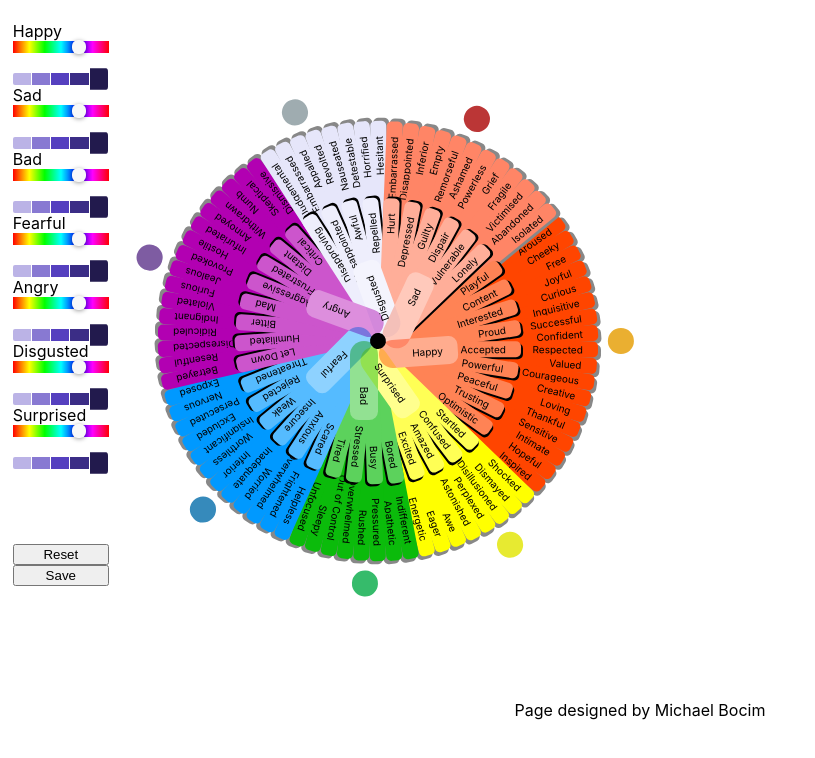
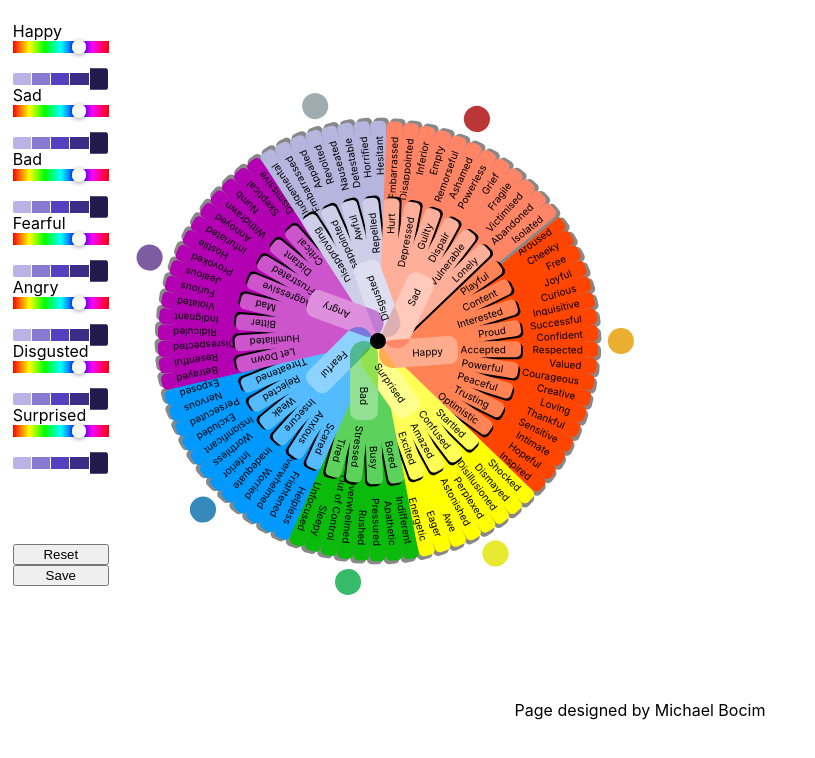
Before and after one commit to mtbocim/feeling-wheel-journal, a React (Create React App) app: page / in a window 1280 px wide. Shown: the top 758 px of the page, without its empty margins (0-815 px from the left). Built offline with nearby package versions, Linux system fonts and the light colour scheme.

Commit message:
Changing a few defaults

```diff
--- a/src/Wheel.css
+++ b/src/Wheel.css
@@ -66,7 +66,7 @@
 }
 
 .rotation-disgusted {
-  rotate: 285deg;
+  rotate: 290deg;
 }
 
 .rotation-selector-disgusted {
@@ -88,14 +88,14 @@
   background-color: rgb(54, 138, 187);
 }
 .rotation-bad {
-  rotate: 128deg;
+  rotate: 132deg;
 }
 
 .rotation-selector-bad {
   background-color: rgb(54, 187, 107);
 }
 .rotation-surprised {
-  rotate: 92deg;
+  rotate: 96deg;
 }
 
 .rotation-selector-surprised {
--- a/src/feelingsData.js
+++ b/src/feelingsData.js
@@ -21,7 +21,7 @@ const outerColors = {
   bad: "#0bbb0b",
   fearful: "#0099ff",
   angry: "#b200b2",
-  disgusted: "#e6e6fa",
+  disgusted: "#b5b5de",
   sad: "#ff8566",
 }
 
```
